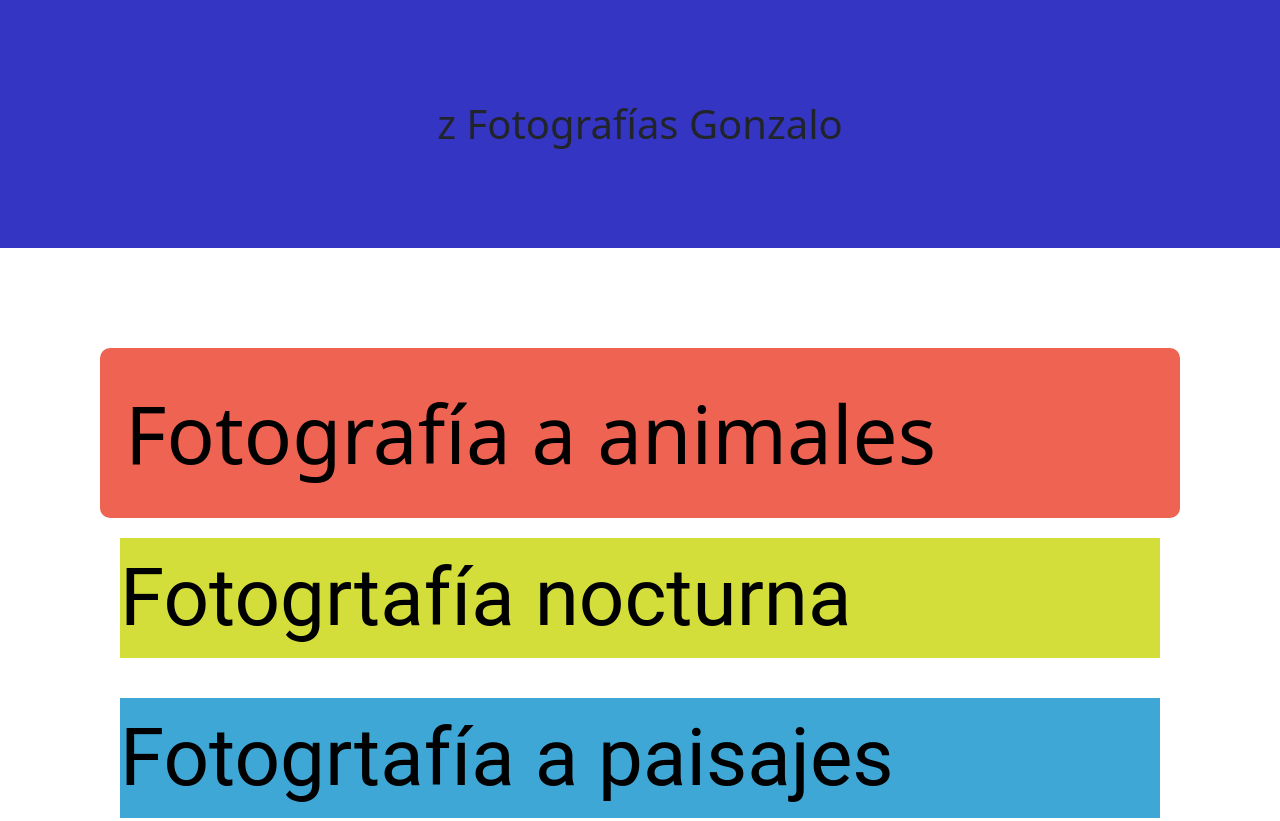
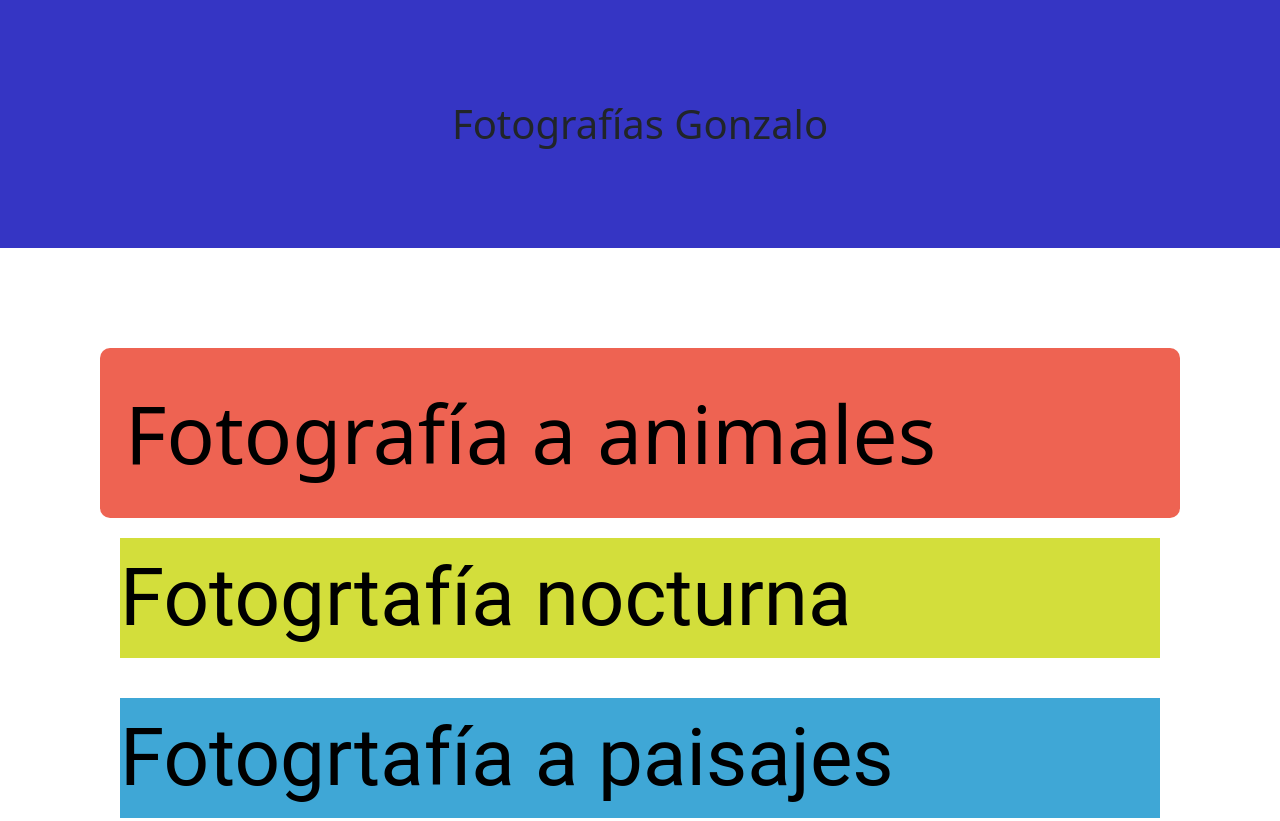
Before and after one commit to gjaimes2024/FotografiaGonzalo2.1, a plain HTML site: page index.html in a window 1280 px wide. Shown: the top 821 px of the page. Drawn offline with nearby package versions, Linux system fonts and the light colour scheme.

Commit message:
cambios 3

```diff
--- a/index.html
+++ b/index.html
@@ -12,7 +12,7 @@
 
     </head>
     <body class="body"> <!--se aplicó class, porque sino, el fondo que se aplicaba es de bootstrap-->
-        <h1>z
+        <h1>
             Fotografías Gonzalo
         </h1>
         <div class="cotegorias">
--- a/scss/style.scss
+++ b/scss/style.scss
@@ -51,6 +51,7 @@
         font-size: $tamano-titulo-secundario;
     }
 
+    //TITULOS DE LAS PAGINAS
     .titulo-animales {
         background-color: $color-primario; //fondo del titulo pagina animales
         background-image: linear-gradient(to left, $color-primario, green);
@@ -58,6 +59,8 @@
 
     .titulo-nocturno {
         background-color: $color-terciario;
+        background-image: linear-gradient(to left, $color-primario, green);
+
     }
 
     .titulo-paisajes {
```
